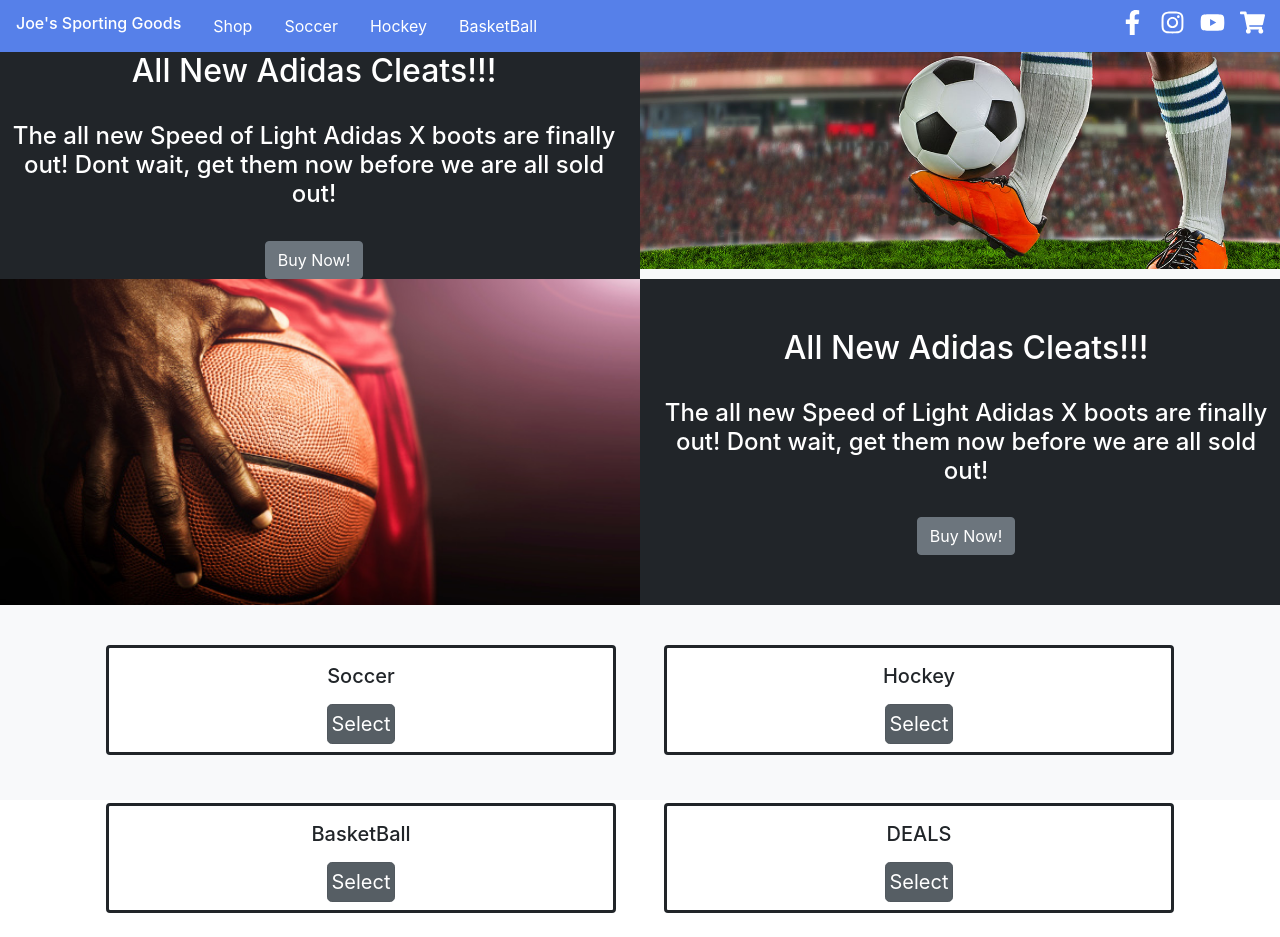
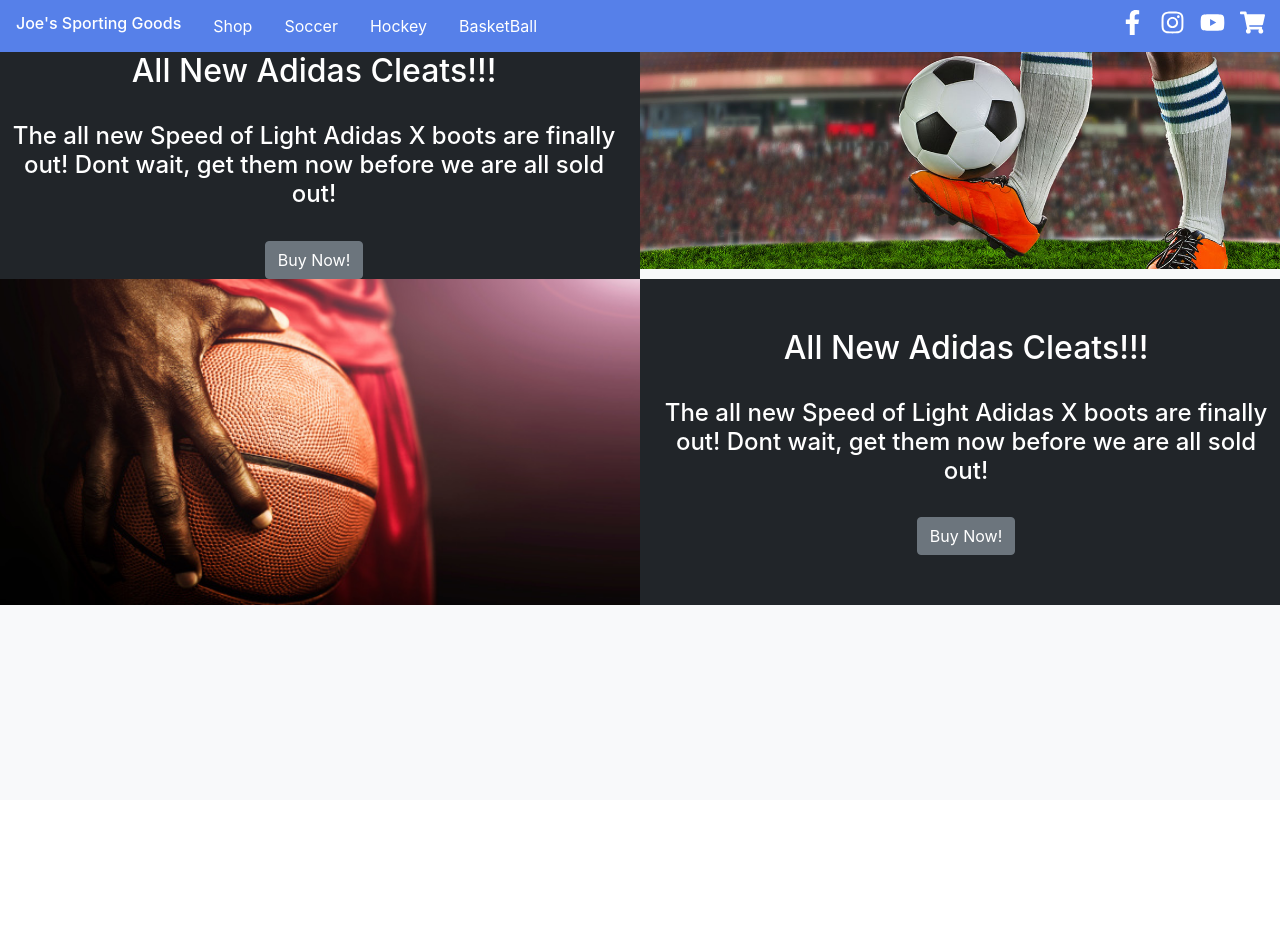
Before and after one commit to Nico242001/projetSEG3525, a React (Create React App) app: page /shop in a window 1280 px wide. After the commit the page ends 800 px from the top, so only its background shows below. Built offline with nearby package versions, Linux system fonts and the light colour scheme.

Commit message:
new version

```diff
--- a/src/Shop.js
+++ b/src/Shop.js
@@ -34,52 +34,8 @@
 
             </div>
 
-<div className="container text-center mt-3">
 
-    <div className="row mx-auto">
-        <div className="col mx-auto p-4" >
-            <div className="card mx-auto border border-3 border-dark" >
-                <div className="card-body">
-                    {/* <img src="soccer.jpg" class="card-img-top" style="width:110px" > */}
-                    <h5 className="card-title my-0">Soccer</h5>
-                </div>
-                <a href="https://nico242001.github.io/projet2/soccer" className="btn btn-secondary btn-lg active p-1 mx-auto mb-2" role="button" aria-pressed="true">Select</a>
-            </div>
-        </div>
 
-        <div className="col mx-auto p-4" >
-            <div className="card mx-auto border border-3 border-dark" >
-                <div className="card-body">
-                    {/* <img src="hockey.jpg" class="card-img-top" style="width:100px" > */}
-                    <h5 className="card-title my-0">Hockey</h5>
-                </div>
-                <a href="https://nico242001.github.io/projet2/hockey" className="btn btn-secondary btn-lg active p-1 mx-auto mb-2" role="button" aria-pressed="true">Select</a>
-            </div>
-        </div>
-    </div>
-
-    <div className="row mx-auto">
-        <div className="col mx-auto p-4">
-            <div className="card mx-auto border border-3 border-dark">
-                <div className="card-body">
-                    {/* <img src="basketball.png" class="card-img-top" style="width:110px" > */}
-                    <h5 className="card-title my-0">BasketBall</h5>
-                </div>
-                <a href="https://nico242001.github.io/projet2/basket" className="btn btn-secondary btn-lg active p-1 mx-auto mb-2" role="button" aria-pressed="true">Select</a>
-              </div>
-        </div>
-
-        <div className="col mx-auto p-4">
-            <div className="card mx-auto border border-3 border-dark">
-                <div className="card-body">
-                    {/* <img src="sale.jpg" class="card-img-top" style="width:110px" > */}
-                    <h5 className="card-title my-0">DEALS</h5>
-                </div>
-                <a href="https://nico242001.github.io/projet2/deals" className="btn btn-secondary btn-lg active p-1 mx-auto mb-2" role="button" aria-pressed="true">Select</a>
-            </div>
-        </div>
-    </div>
-</div>
     </div>
      );
 }
```
